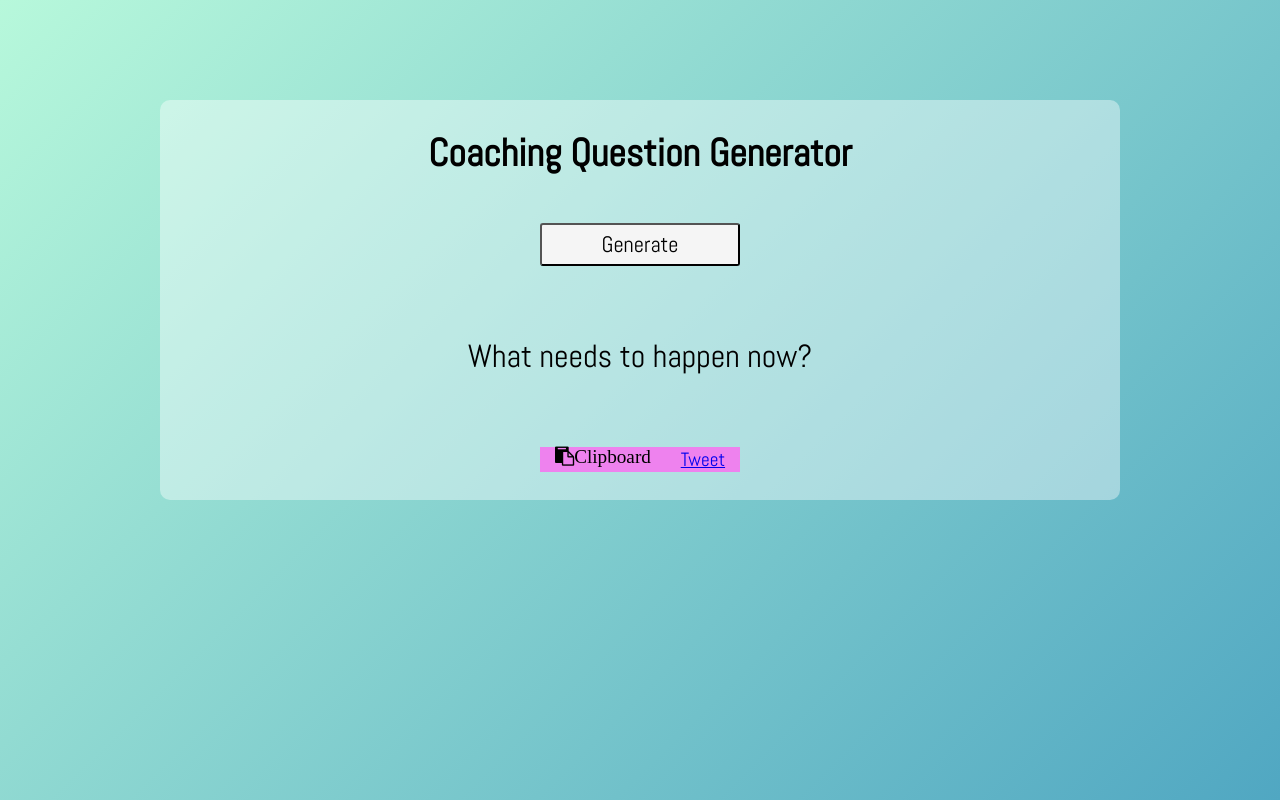
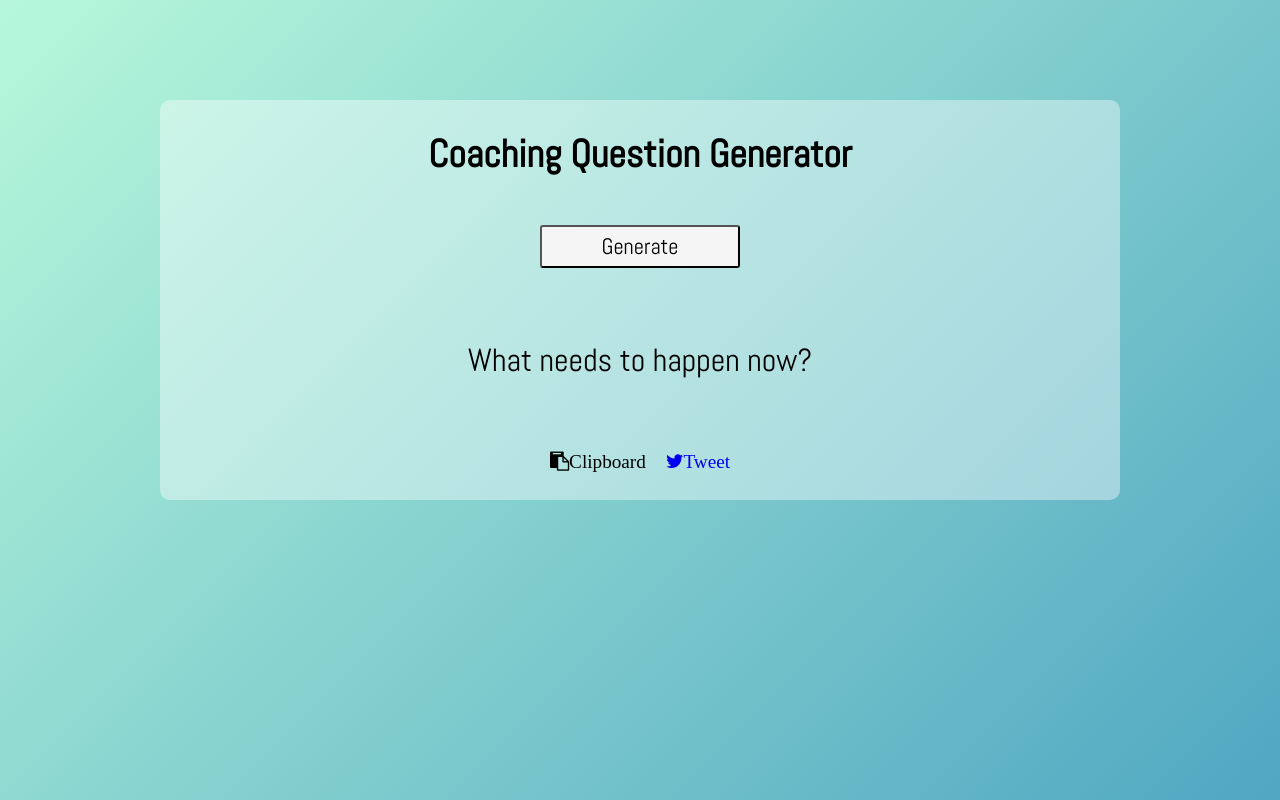
Before and after one commit to samchillcott/sam_react_coaching_questions, a React (Create React App) app: page / in a window 1280 px wide. Both pictures are taken after a click on the button "Generate". Built offline with nearby package versions, Linux system fonts and the light colour scheme.

Commit message:
muted official twitter injection

```diff
--- a/public/index.html
+++ b/public/index.html
@@ -11,11 +11,11 @@
 			href="https://fonts.googleapis.com/css2?family=Abel&display=swap"
 			rel="stylesheet"
 		/>
-		<script
+		<!-- <script
 		async
 		src="https://platform.twitter.com/widgets.js"
 			charset="utf-8"
-		></script>
+		></script> -->
 		<meta name="viewport" content="width=device-width, initial-scale=1" />
 		<meta name="theme-color" content="#000000" />
 		<meta
--- a/src/App.css
+++ b/src/App.css
@@ -28,6 +28,11 @@
 	border-radius: 10px;
 }
 
+.wrapper a {
+  text-decoration: none;
+
+}
+
 button {
 	/* margin: 5px; */
 	padding: 5px;
@@ -54,14 +59,14 @@ button:hover {
 
 .share_bar_hidden {
 	visibility: hidden;
-	background-color: yellowgreen;
+	/* background-color: yellowgreen; */
 	/* display: none; */
 }
 
 .share_bar_visible {
 	display: flex;
 	justify-content: center;
-	background-color: violet;
+	/* background-color: violet; */
 }
 
 .icon_wrapper {
--- a/src/App.js
+++ b/src/App.js
@@ -52,10 +52,11 @@ const App = () => {
 							Clipboard
 						</a>
 						<a
-							className="twitter-share-button"
+							// className="twitter-share-button"
+							className="fa fa-twitter"
 							// eslint-disable-next-line
 							target="_blank"
-							href={`https://twitter.com/intent/tweet?text="${questionString}" - Generated from Sam's Coaching Question App: `}
+							href={`https://twitter.com/intent/tweet?text="${questionString}" - Generated from Sam's Coaching Question App: https://coachingquestions.netlify.app/`}
 						>
 							Tweet
 						</a>
```
